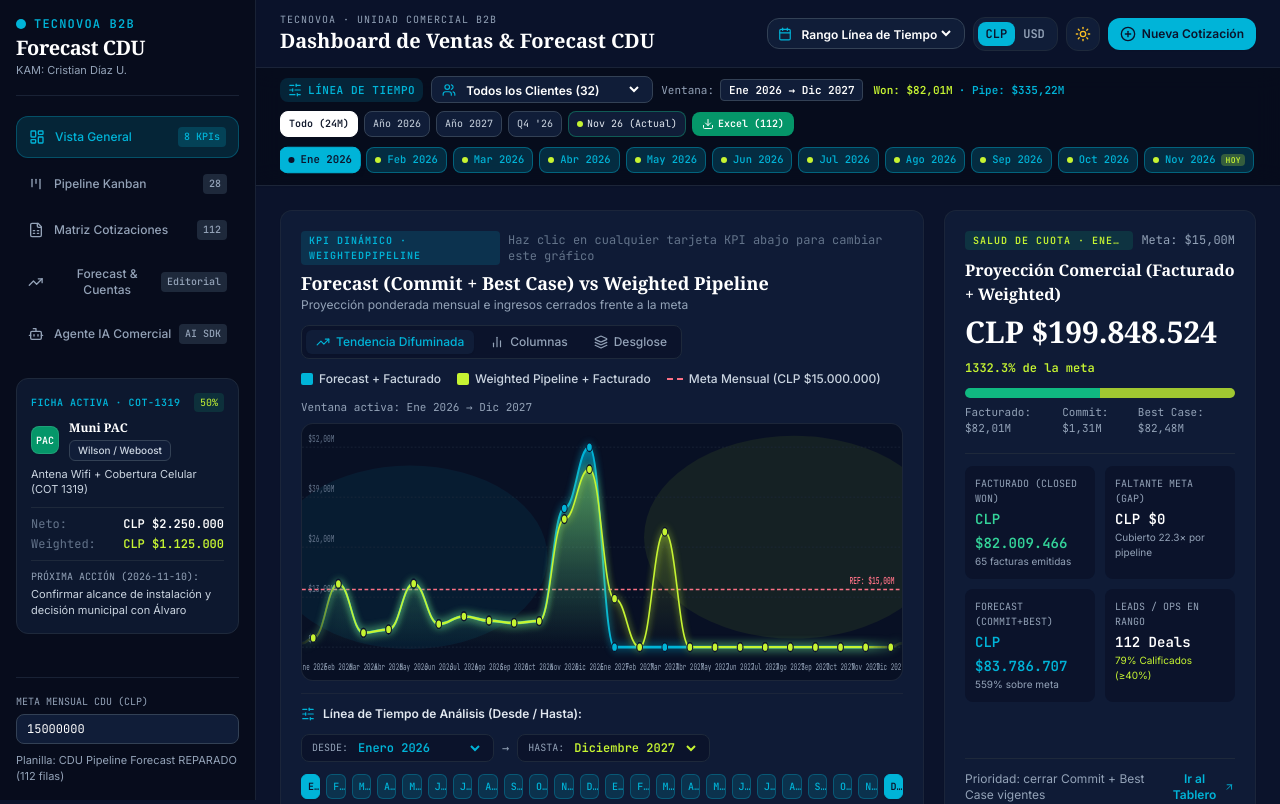
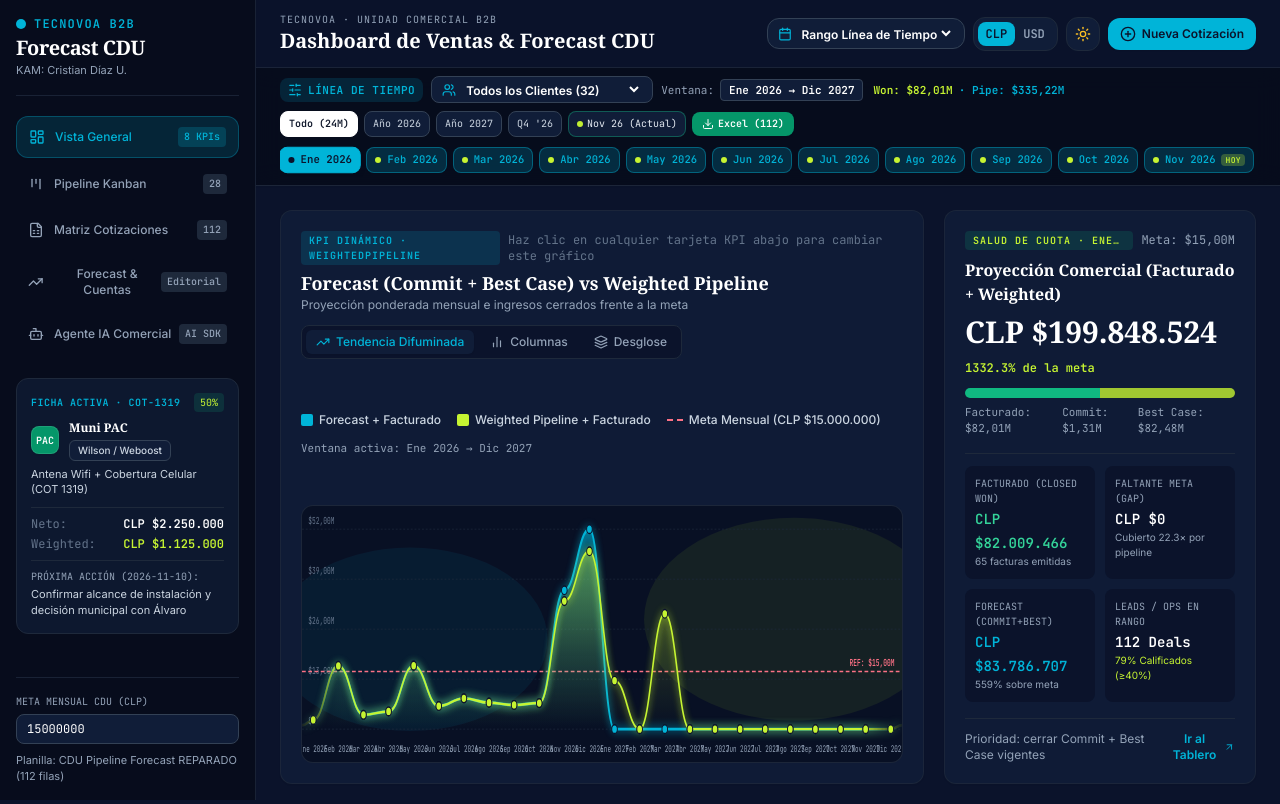
Before and after one commit to crdiazu/pipelineCDU, a React (Vite) app: page / in a window 1280 px wide. Shown: the top 804 px of the page. Built offline with nearby package versions, Linux system fonts and the light colour scheme.

Commit message:
refactor: remover linea de tiempo inferior duplicada y dejar solo la superior permanente

```diff
--- a/src/components/ForecastChart.tsx
+++ b/src/components/ForecastChart.tsx
@@ -5,8 +5,6 @@ import {
   BarChart2,
   TrendingUp,
   Layers,
-  SlidersHorizontal,
-  RotateCcw,
 } from 'lucide-react';
 
 interface Props {
@@ -676,111 +674,6 @@ export const ForecastChart: React.FC<Props> = ({
           </div>
         </div>
       )}
-
-      {/* Interactive Timeline Brush / Range Scrubber (Desde - Hasta) */}
-      <div className="mt-3 pt-3 border-t border-slate-200/80 dark:border-slate-800/80">
-        <div className="flex flex-wrap items-center justify-between gap-3">
-          <div className="flex items-center gap-2 text-xs">
-            <SlidersHorizontal className="w-3.5 h-3.5 text-[#2A5FFF] dark:text-[#00B4D8]" />
-            <span className="font-semibold text-slate-700 dark:text-slate-200">
-              Línea de Tiempo de Análisis (Desde / Hasta):
-            </span>
-          </div>
-
-          <div className="flex flex-wrap items-center gap-2 text-xs">
-            <div className="flex items-center gap-1.5 bg-slate-100 dark:bg-[#0B132B] px-2.5 py-1 rounded-lg border border-slate-200 dark:border-slate-800">
-              <span className="text-[10px] font-mono uppercase text-slate-400">Desde:</span>
-              <select
-                value={safeStart}
-                onChange={(e) => {
-                  const val = Number(e.target.value);
-                  onRangeChange(val, Math.max(val, safeEnd));
-                }}
-                className="bg-transparent font-mono font-semibold text-slate-900 dark:text-[#00B4D8] focus:outline-none cursor-pointer"
-              >
-                {monthlyData.map((m, idx) => (
-                  <option
-                    key={m.month}
-                    value={idx}
-                    disabled={idx > safeEnd}
-                    className="bg-white dark:bg-[#0B132B] text-slate-900 dark:text-white"
-                  >
-                    {m.month}
-                  </option>
-                ))}
-              </select>
-            </div>
-
-            <span className="text-slate-400 font-mono">→</span>
-
-            <div className="flex items-center gap-1.5 bg-slate-100 dark:bg-[#0B132B] px-2.5 py-1 rounded-lg border border-slate-200 dark:border-slate-800">
-              <span className="text-[10px] font-mono uppercase text-slate-400">Hasta:</span>
-              <select
-                value={safeEnd}
-                onChange={(e) => {
-                  const val = Number(e.target.value);
-                  onRangeChange(Math.min(safeStart, val), val);
-                }}
-                className="bg-transparent font-mono font-semibold text-slate-900 dark:text-[#C6F432] focus:outline-none cursor-pointer"
-              >
-                {monthlyData.map((m, idx) => (
-                  <option
-                    key={m.month}
-                    value={idx}
-                    disabled={idx < safeStart}
-                    className="bg-white dark:bg-[#0B132B] text-slate-900 dark:text-white"
-                  >
-                    {m.month}
-                  </option>
-                ))}
-              </select>
-            </div>
-
-            {(safeStart > 0 || safeEnd < monthlyData.length - 1) && (
-              <button
-                onClick={() => onRangeChange(0, monthlyData.length - 1)}
-                className="inline-flex items-center gap-1 px-2 py-1 rounded-lg text-[11px] font-mono text-slate-500 hover:text-slate-900 dark:text-slate-400 dark:hover:text-white border border-slate-200 dark:border-slate-800"
-                title="Restablecer rango completo"
-              >
-                <RotateCcw className="w-3 h-3" /> Todo
-              </button>
-            )}
-          </div>
-        </div>
-
-        {/* Visual Timeline Pill Track */}
-        <div className="mt-2.5 flex items-center gap-1 sm:gap-1.5 overflow-x-auto pb-1 pt-0.5 no-scrollbar">
-          {monthlyData.map((m, idx) => {
-            const inRange = idx >= safeStart && idx <= safeEnd;
-            const isBoundary = idx === safeStart || idx === safeEnd;
-            return (
-              <button
-                key={m.month}
-                type="button"
-                onClick={() => {
-                  if (idx < safeStart) onRangeChange(idx, safeEnd);
-                  else if (idx > safeEnd) onRangeChange(safeStart, idx);
-                  else if (safeStart === safeEnd) {
-                    onRangeChange(0, monthlyData.length - 1);
-                  } else {
-                    onRangeChange(idx, idx);
-                  }
-                }}
-                className={`py-1 px-1.5 rounded-md text-[10px] font-mono transition border text-center truncate ${
-                  isBoundary
-                    ? 'bg-[#2A5FFF] text-white border-[#2A5FFF] dark:bg-[#00B4D8] dark:text-[#0B132B] dark:border-[#00B4D8] font-bold shadow-sm'
-                    : inRange
-                    ? 'bg-[#2A5FFF]/10 text-[#2A5FFF] border-[#2A5FFF]/30 dark:bg-[#00B4D8]/15 dark:text-[#00B4D8] dark:border-[#00B4D8]/30 font-medium'
-                    : 'bg-slate-100/70 text-slate-400 border-transparent dark:bg-[#0B132B]/50 dark:text-slate-600'
-                }`}
-                title={`Clic para ajustar ventana a ${m.month}`}
-              >
-                {shortMonthName(m.month)}
-              </button>
-            );
-          })}
-        </div>
-      </div>
     </div>
   );
 };
```
Also changed, not shown: src/components/ClientTimeAnalysis.tsx (line endings or trailing spaces).
